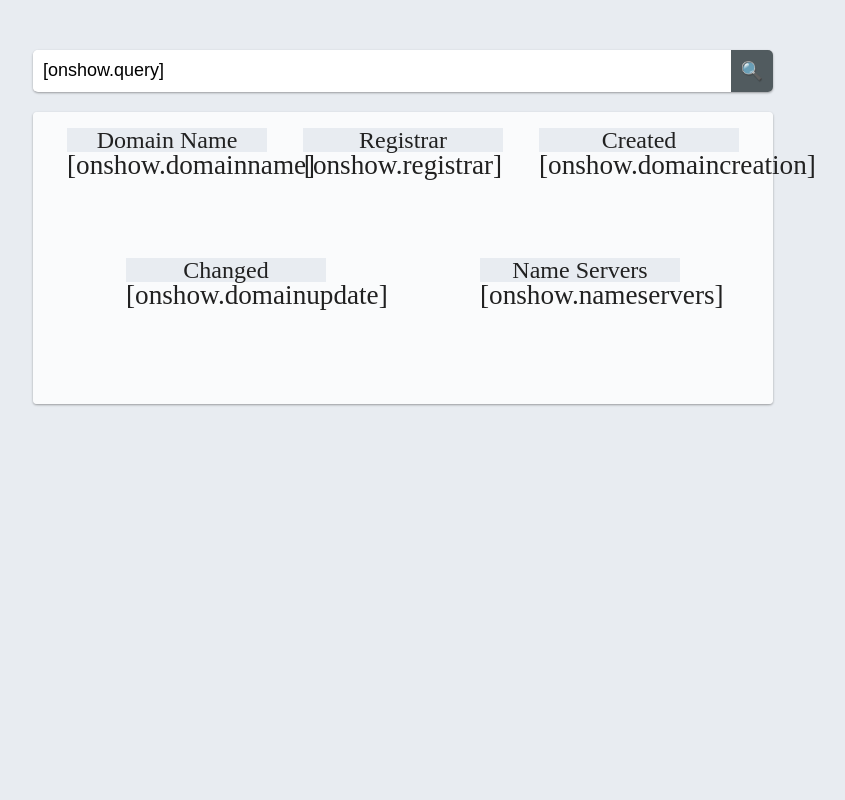
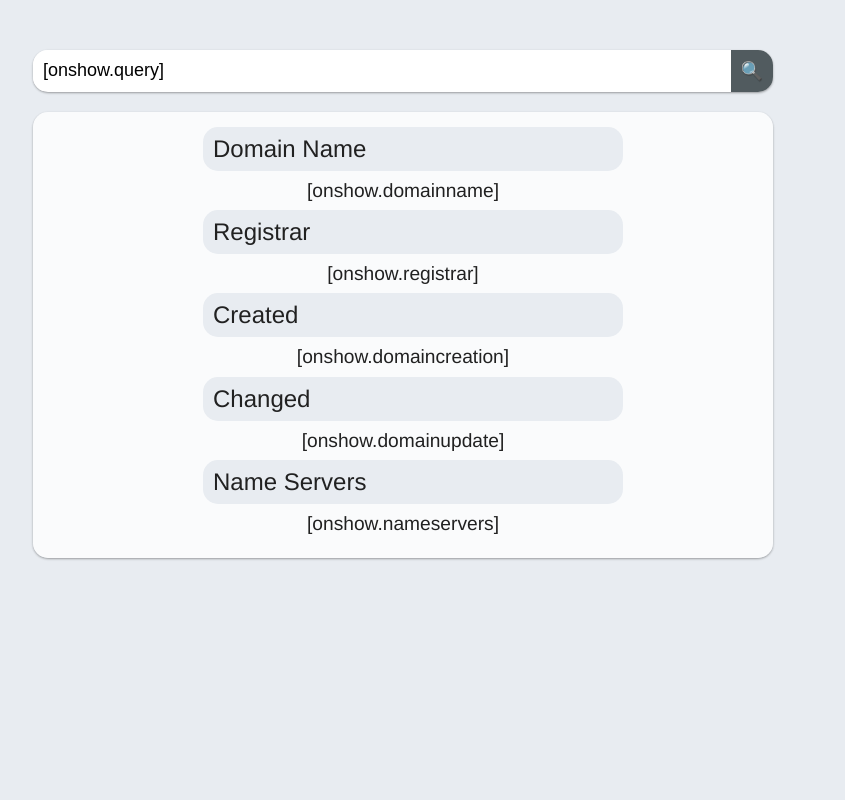
Before and after one commit to fingersonfire/PHPWhoisGUI, a PHP site: template template/default/showdomain.html in a window 1280 px wide. Shown: the whole page, without its empty margins (237-1082 px from the left). Run offline with PHP 8.4, Linux system fonts and the light colour scheme; the template is opened without the code that fills it, so the values that code supplies are empty.

Commit message:
Update main.css
Updates default template style for better readability on computers
Increased rounded corners

```diff
--- a/template/default/style/main.css
+++ b/template/default/style/main.css
@@ -1,5 +1,6 @@
 body {
 	background-color: rgba(232, 236, 241, 1);
+	font-family:  Helvetica, Arial, sans-serif;
 }
 
 #page-wrapper {
@@ -20,8 +21,8 @@ h1 {
 	outline: 0;
 	-webkit-box-shadow: 0 1px 3px rgba(0, 0, 0, 0.12), 0 1px 2px rgba(0, 0, 0, 0.24);
 	box-shadow: 0 1px 3px rgba(0, 0, 0, 0.12), 0 1px 2px rgba(0, 0, 0, 0.24);
-	-webkit-border-radius: 5px;
-	border-radius: 5px;
+	-webkit-border-radius: 15px;
+	border-radius: 15px;
 	overflow: auto;
 	-moz-border-radius: 5px;
 	background-color: white;
@@ -49,12 +50,6 @@ h1 {
 	padding: 10px;
 	text-rendering: auto;
 	text-shadow: 0 1px 1px rgba(0, 0, 0, 0.2);
-	border-radius-top-right: 5px;
-	-moz-border-radius-top-right: 5px;
-	-webkit-border-radius-top-right: 5px;
-	border-radius-bottom-right: 5px;
-	-moz-border-radius-bottom-right: 5px;
-	-webkit-border-radius-bottom-right: 5px;
 	cursor:pointer;
 	-webkit-transition: background-color .4s ease;
 	transition: background-color .4s ease;
@@ -99,9 +94,9 @@ h1 {
 	outline: 0;
 	-webkit-box-shadow: 0 1px 3px rgba(0, 0, 0, 0.12), 0 1px 2px rgba(0, 0, 0, 0.24);
 	box-shadow: 0 1px 3px rgba(0, 0, 0, 0.12), 0 1px 2px rgba(0, 0, 0, 0.24);
-	-webkit-border-radius: 4px;
-	border-radius: 4px;
-	padding: 16px;
+	-webkit-border-radius: 15px;
+	border-radius: 15px;
+	padding: 15px;
 	background-color: rgba(255, 255, 255, 0.8);
 	color: #212121;
 }
@@ -120,9 +115,9 @@ h1 {
 	outline: 0;
 	-webkit-box-shadow: 0 1px 3px rgba(0, 0, 0, 0.12), 0 1px 2px rgba(0, 0, 0, 0.24);
 	box-shadow: 0 1px 3px rgba(0, 0, 0, 0.12), 0 1px 2px rgba(0, 0, 0, 0.24);
-	-webkit-border-radius: 4px;
-	border-radius: 4px;
-	padding: 16px;
+	-webkit-border-radius: 15px;
+	border-radius: 15px;
+	padding: 15px;
 	background-color: #FFBABA;
 	color: #D8000C;
 	font-size: 22px;
@@ -136,25 +131,27 @@ h1 {
 
 
 .resultdomain div {
-	width: 200px;
-	height: 125px;
+	width: 400px;
 	margin: auto;
 	position: relative;
-	margin-bottom : 5px;
 }
 
 .resultdomain div span.boxtitle {
 	display: block;
 	width: 100%;
 	font-size: 150%;
-	text-align : center;
+	text-align : left;
 	background-color: rgba(232, 236, 241, 1);
+	padding : 10px;
+	border-radius: 15px;
+	-webkit-border-radius: 15px;
 }
 
 .resultdomain div span.boxcontent {
 	display: block;
 	width: 100%;
 	height: 100%;
-	font-size: 170%;
+	font-size: 120%;
 	text-align : center;
+	padding: 10px 0;
 }
```
